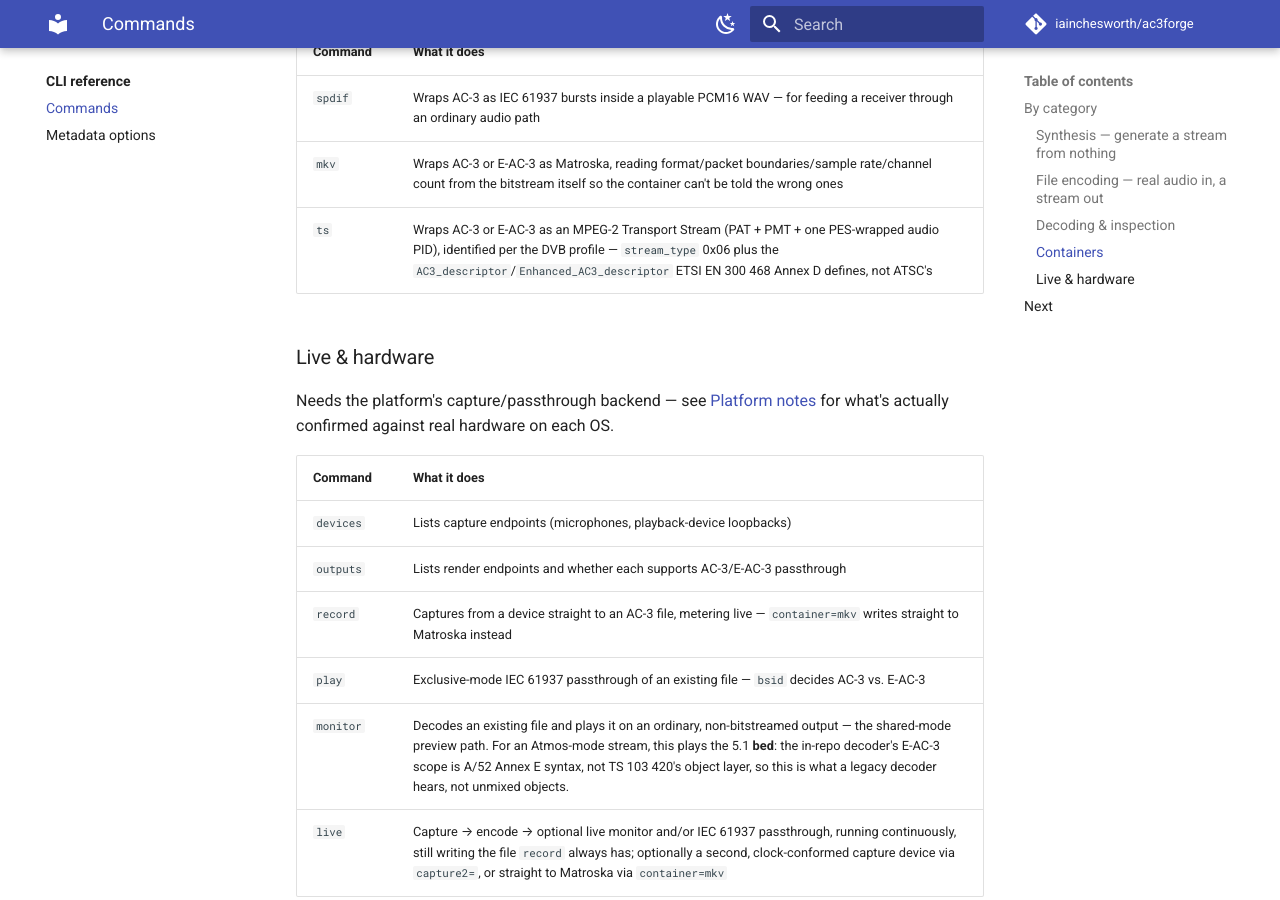
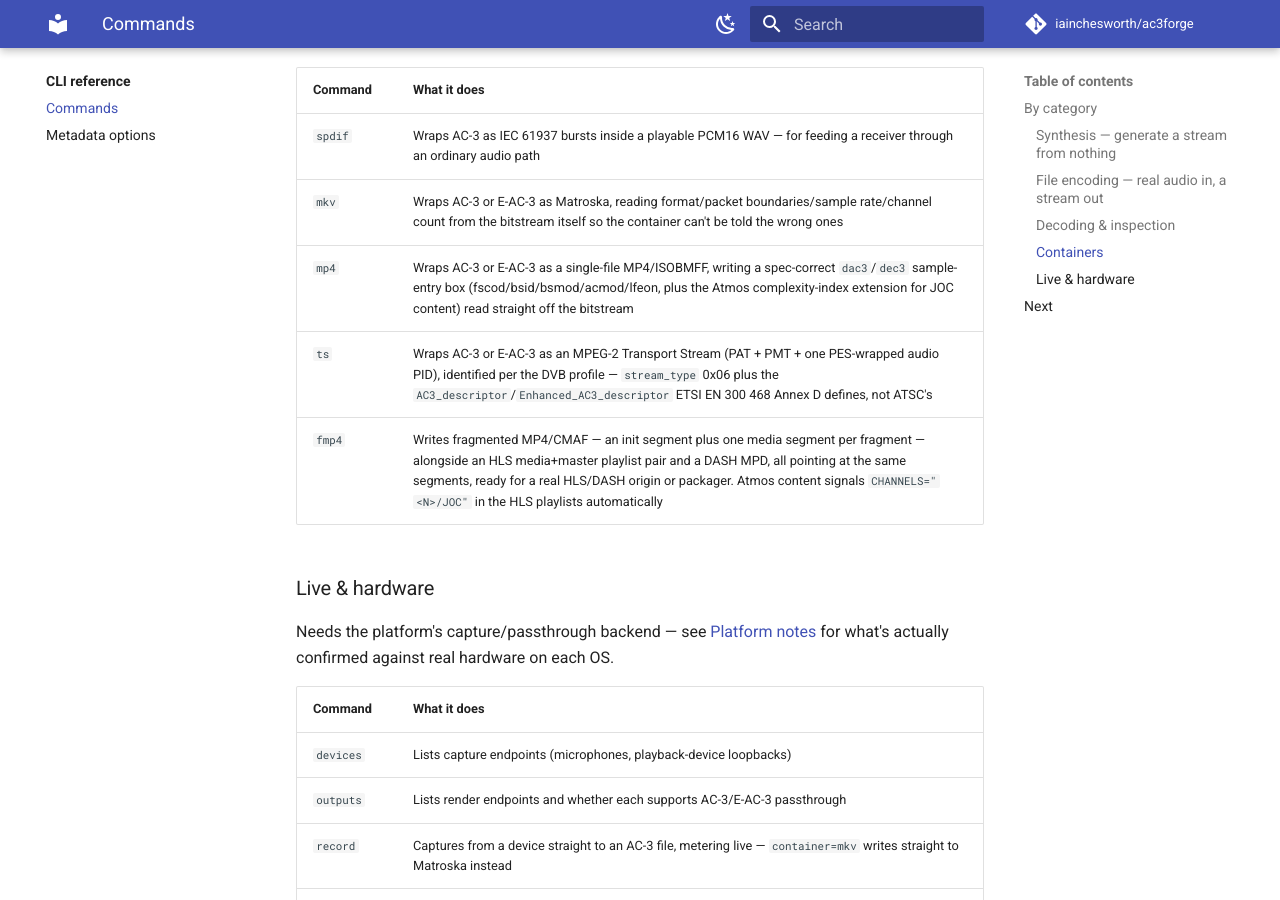
Before and after one commit to iainchesworth/ac3forge, an MkDocs documentation site: the page built from docs/cli/commands.md, in a window 1280 px wide and 900 px high, scrolled down 2844 px. Built offline with MkDocs 1.6.1 and Material for MkDocs 9.7.7, drawn with Linux system fonts in a browser that asks for light colours; comment, search, counter and statistics services are not loaded; some of the changed text lies outside the part shown.

Commit message:
docs: add missing mp4 and fmp4 commands to CLI reference
The Usage listing and Containers table never got their mp4 (PR #138)
entry, and fmp4 (PR #144) adds the same gap on arrival. Usage text
regenerated from a real ac3cli build with both commands present.

```diff
--- a/docs/cli/commands.md
+++ b/docs/cli/commands.md
@@ -24,7 +24,9 @@
   ac3cli loudness     <in.wav>                                (BS.1770-4 loudness -> dialnorm)
   ac3cli spdif        <in.ac3> <out.wav>                      (IEC 61937 wrap as playable PCM16 WAV)
   ac3cli mkv          <in.ac3|in.ec3> <out.mkv>               (wrap as a playable Matroska file)
+  ac3cli mp4          <in.ac3|in.ec3> <out.mp4>               (wrap as a playable MP4 with a spec-correct dac3/dec3 box)
   ac3cli ts           <in.ac3|in.ec3> <out.ts>                (wrap as an MPEG-2 Transport Stream (DVB profile))
+  ac3cli fmp4         <in.ac3|in.ec3> <out_dir> [frames_per_fragment] (fragmented MP4/CMAF + HLS/DASH manifests, ready for a packager)
   ac3cli devices                                              (input and loopback capture endpoints)
   ac3cli outputs                                              (render endpoints + AC-3/E-AC-3 passthrough support)
   ac3cli play         <in.ac3|in.ec3> [device_index]          (exclusive-mode IEC 61937 passthrough; bsid decides AC-3 vs E-AC-3)
@@ -114,7 +116,9 @@
 |---|---|
 | `spdif` | Wraps AC-3 as IEC 61937 bursts inside a playable PCM16 WAV — for feeding a receiver through an ordinary audio path |
 | `mkv` | Wraps AC-3 or E-AC-3 as Matroska, reading format/packet boundaries/sample rate/channel count from the bitstream itself so the container can't be told the wrong ones |
+| `mp4` | Wraps AC-3 or E-AC-3 as a single-file MP4/ISOBMFF, writing a spec-correct `dac3`/`dec3` sample-entry box (fscod/bsid/bsmod/acmod/lfeon, plus the Atmos complexity-index extension for JOC content) read straight off the bitstream |
 | `ts` | Wraps AC-3 or E-AC-3 as an MPEG-2 Transport Stream (PAT + PMT + one PES-wrapped audio PID), identified per the DVB profile — `stream_type` 0x06 plus the `AC3_descriptor`/`Enhanced_AC3_descriptor` ETSI EN 300 468 Annex D defines, not ATSC's |
+| `fmp4` | Writes fragmented MP4/CMAF — an init segment plus one media segment per fragment — alongside an HLS media+master playlist pair and a DASH MPD, all pointing at the same segments, ready for a real HLS/DASH origin or packager. Atmos content signals `CHANNELS="<N>/JOC"` in the HLS playlists automatically |
 
 ### Live & hardware
 
```
